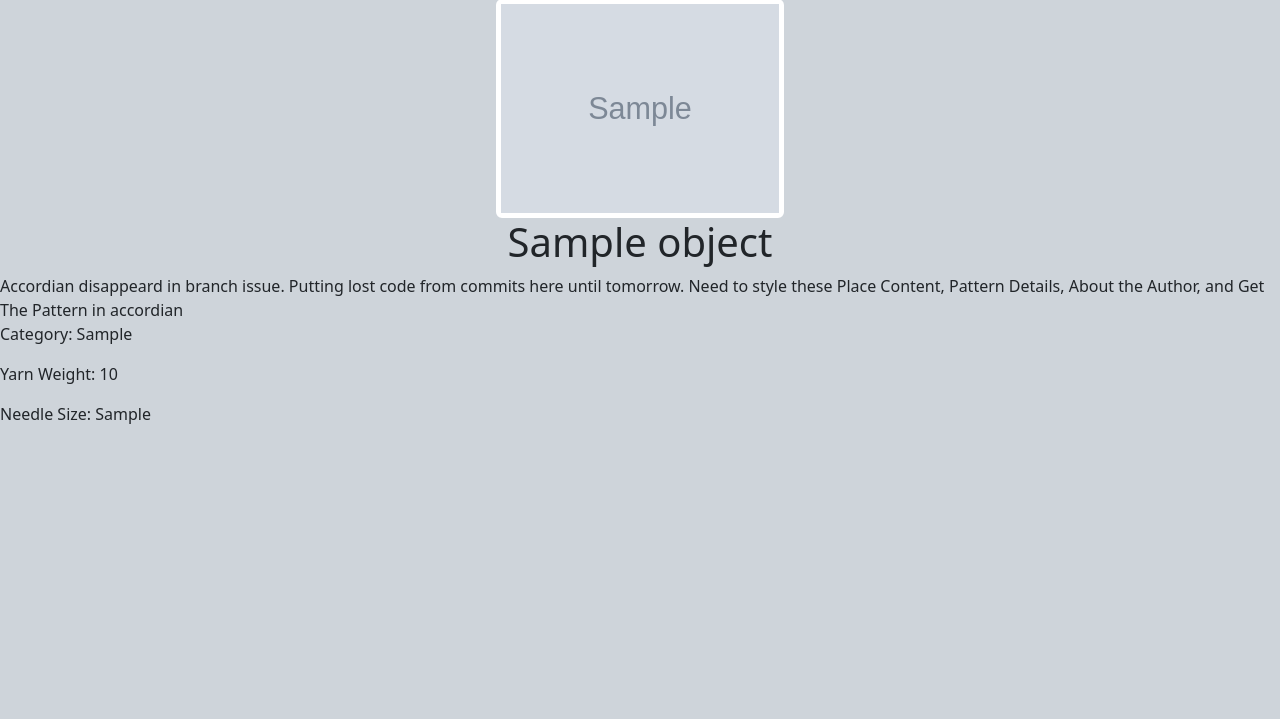
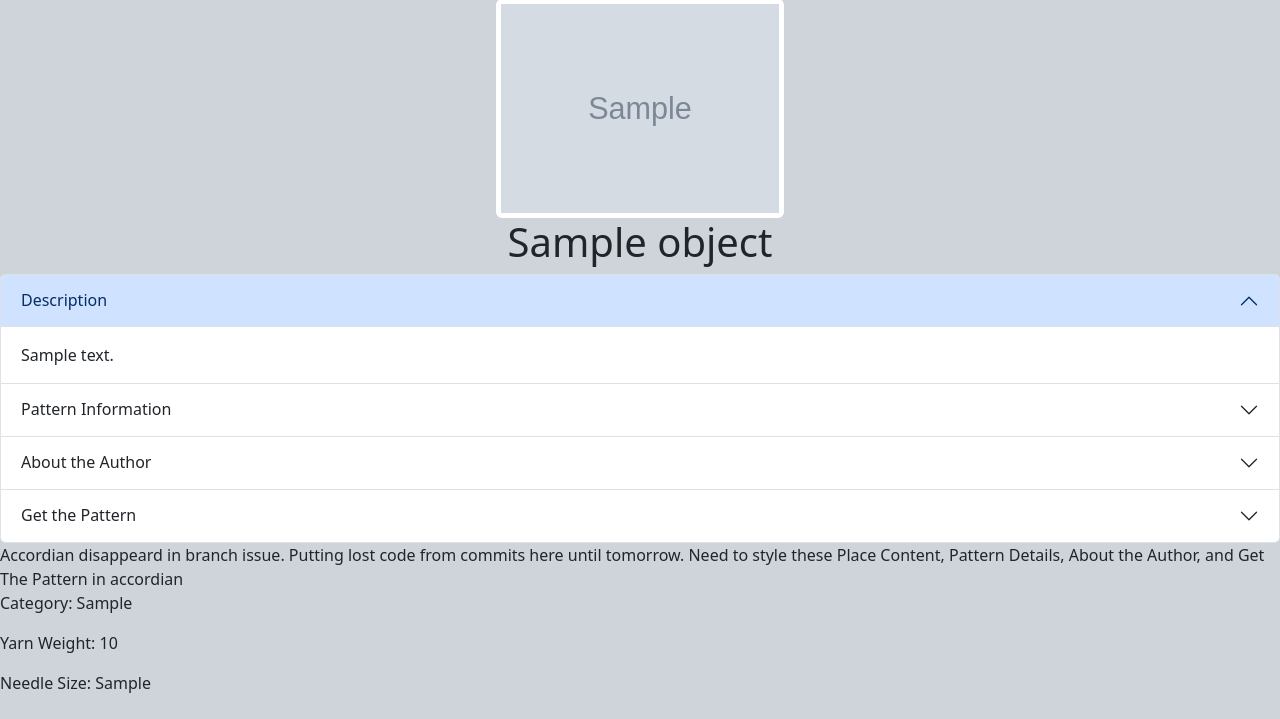
Before and after one commit to carlalennon/generation-knit-2.0, a Django app: template templates/pattern_detail.html in a window 1280 px wide. Shown: the part 81-800 px from the top of the page. Run offline with Django 3.2, Linux system fonts and the light colour scheme; the template is opened without the code that fills it: most values are stand-ins (such as "Sample title", 1, 10 or a date in 2020); grey boxes marked "Sample" are stand-in pictures; some libraries are stand-ins or nearby versions.

Commit message:
Restyle accoridan

```diff
--- a/templates/pattern_detail.html
+++ b/templates/pattern_detail.html
@@ -1,5 +1,5 @@
 {% extends "base.html" %}
-
+{% load thumbnail %}
 {% block title %}{{ pattern.title}} by {{pattern.author.username}}{% endblock %}
 
 {% block body %}
@@ -37,6 +37,69 @@
     </div>
 </div>
 
+<div class="accordion" id="accordionExample">
+    <div class="accordion-item">
+      <h2 class="accordion-header" id="headingOne">
+        <button class="accordion-button" type="button" data-bs-toggle="collapse" data-bs-target="#collapseOne" aria-expanded="true" aria-controls="collapseOne">
+          Description
+        </button>
+      </h2>
+      <div id="collapseOne" class="accordion-collapse collapse show" aria-labelledby="headingOne" data-bs-parent="#accordionExample">
+        <div class="accordion-body">
+            {{ pattern.content }}
+        </div>
+      </div>
+    </div>
+    <div class="accordion-item">
+      <h2 class="accordion-header" id="headingTwo">
+        <button class="accordion-button collapsed" type="button" data-bs-toggle="collapse" data-bs-target="#collapseTwo" aria-expanded="false" aria-controls="collapseTwo">
+          Pattern Information
+        </button>
+      </h2>
+      <div id="collapseTwo" class="accordion-collapse collapse" aria-labelledby="headingTwo" data-bs-parent="#accordionExample">
+        <div class="accordion-body">
+            <p>Category: {{ pattern.get_category_display }}</p>
+            <p>Yarn Weight: {{ pattern.get_weight_display }}</p>
+            <p>Needle Size: {{ pattern.get_needle_display }}</p>
+        </div>
+      </div>
+    </div>
+    <div class="accordion-item">
+      <h2 class="accordion-header" id="headingThree">
+        <button class="accordion-button collapsed" type="button" data-bs-toggle="collapse" data-bs-target="#collapseThree" aria-expanded="false" aria-controls="collapseThree">
+          About the Author
+        </button>
+      </h2>
+      <div id="collapseThree" class="accordion-collapse collapse" aria-labelledby="headingThree" data-bs-parent="#accordionExample">
+        <div class="accordion-body">
+            <div class="container d-flex">
+                {% thumbnail pattern.author.profile.image "50x50" crop="center" as im %}
+                        <img class="img-thumbnail float-end" src="{{ im.url }}" width="{{ im.width }}" height="{{ im.height }}">
+                {% endthumbnail %}
+                <h4 class="align-middle">
+                    {{ pattern.author.username }}
+               </h4>
+               <hr>
+            {{ pattern.author.bio }}
+            </div>
+        </div>
+      </div>
+    </div>
+    <div class="accordion-item">
+        <h2 class="accordion-header" id="get-pattern">
+          <button class="accordion-button collapsed" type="button" data-bs-toggle="collapse" data-bs-target="#collapseFour" aria-expanded="false" aria-controls="collapseFour">
+            Get the Pattern
+          </button>
+        </h2>
+        <div id="collapseFour" class="accordion-collapse collapse" aria-labelledby="get-pattern" data-bs-parent="#accordionExample">
+          <div class="accordion-body">
+            Pattern is available as a link
+            Pattern is available as a PDF download
+        </div>
+        </div>
+      </div>
+  </div>
+
 Accordian disappeard in branch issue. Putting lost code from commits here until tomorrow. Need to style these
 Place Content, Pattern Details, About the Author, and Get The Pattern in accordian
 <p>Category: {{ pattern.get_category_display }}</p>
```
